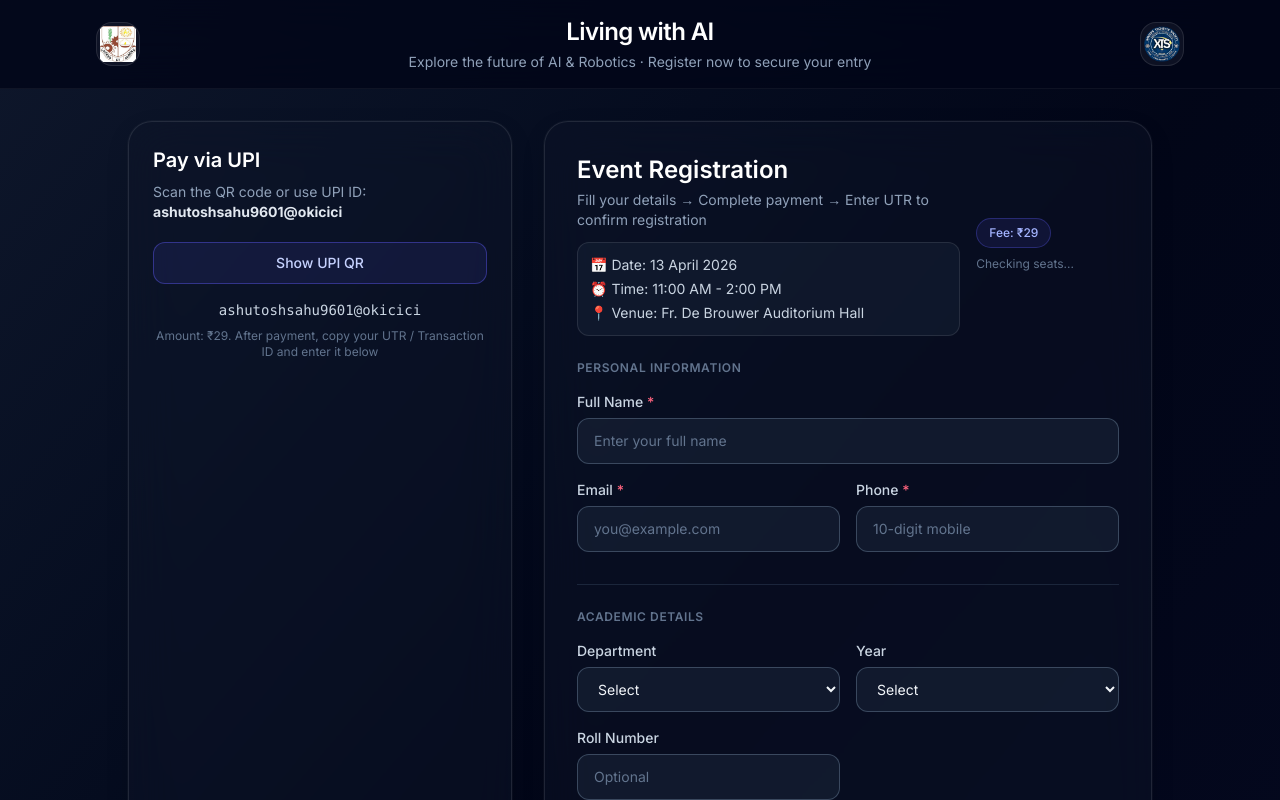
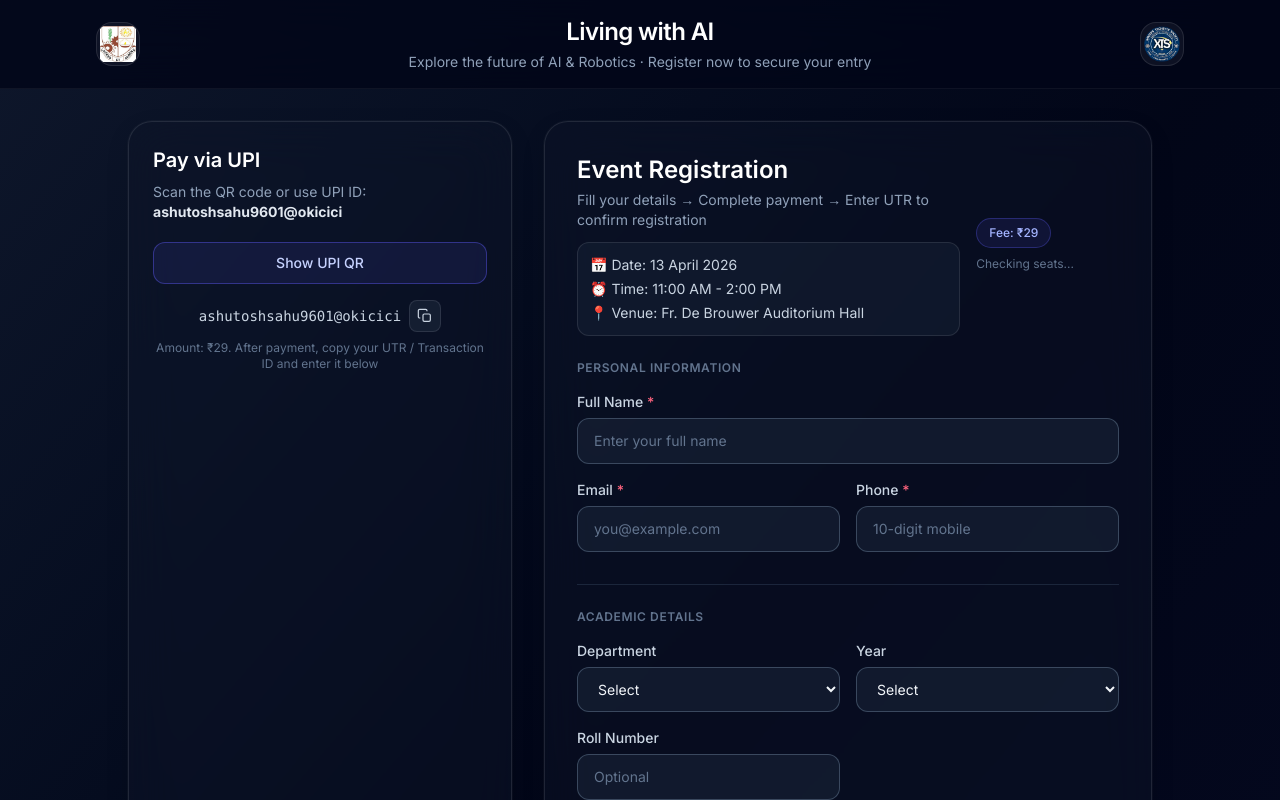
Before and after one commit to AshutoshCoder2024/EntryEase, a Next.js app: page / in a window 1280 px wide. Shown: the top 800 px of the page. Built offline with nearby package versions, Linux system fonts and the light colour scheme; no server answers.

Commit message:
Add UPI ID copy functionality to Home page; implement clipboard copy feature and display success message upon copying.

```diff
--- a/app/page.tsx
+++ b/app/page.tsx
@@ -26,6 +26,7 @@ export default function Home() {
   const [loading, setLoading] = useState(false);
   const [remainingSeats, setRemainingSeats] = useState<number | null>(null);
   const [showUpiQr, setShowUpiQr] = useState(false);
+  const [upiCopySuccess, setUpiCopySuccess] = useState(false);
   const submitGuardRef = useRef(false);
   /** Honeypot — must stay empty (bots often fill hidden fields). */
   const [websiteHp, setWebsiteHp] = useState("");
@@ -72,6 +73,16 @@ export default function Home() {
 
   function showStatus(message: string, variant: StatusVariant = "info") {
     setStatus({ message, variant });
+  }
+
+  async function handleCopyUpiId() {
+    try {
+      await navigator.clipboard.writeText(UPI_ID);
+      setUpiCopySuccess(true);
+      window.setTimeout(() => setUpiCopySuccess(false), 1800);
+    } catch {
+      showStatus("Could not copy UPI ID. Please copy it manually.", "error");
+    }
   }
 
   async function handleSubmit(e: FormEvent) {
@@ -220,9 +231,22 @@ export default function Home() {
                 />
               </div>
             )}
-            <p className="mt-3 text-center font-mono text-sm text-slate-300 sm:mt-4">
-              {UPI_ID}
-            </p>
+            <div className="mt-3 flex items-center justify-center gap-2 sm:mt-4">
+              <p className="font-mono text-sm text-slate-300">{UPI_ID}</p>
+              <button
+                type="button"
+                onClick={handleCopyUpiId}
+                aria-label="Copy UPI ID"
+                title="Copy UPI ID"
+                className="inline-flex h-8 w-8 items-center justify-center rounded-lg border border-white/10 bg-slate-800/60 text-slate-300 transition hover:bg-slate-700/70 hover:text-white focus:outline-none focus:ring-2 focus:ring-indigo-500/40"
+              >
+                <svg viewBox="0 0 24 24" className="h-4 w-4" fill="none" stroke="currentColor" strokeWidth="1.8">
+                  <rect x="9" y="9" width="11" height="11" rx="2"></rect>
+                  <path d="M5 15H4a2 2 0 0 1-2-2V4a2 2 0 0 1 2-2h9a2 2 0 0 1 2 2v1"></path>
+                </svg>
+              </button>
+            </div>
+            {upiCopySuccess && <p className="mt-1 text-center text-xs text-emerald-300">UPI ID copied</p>}
             <p className="mt-2 text-center text-xs text-slate-500">
               Amount: ₹{REGISTRATION_FEE}. After payment, copy your UTR / Transaction ID and enter it below
             </p>
@@ -413,7 +437,22 @@ export default function Home() {
                           }}
                         />
                       </div>
-                      <p className="mt-2 font-mono text-sm text-slate-300">{UPI_ID}</p>
+                      <div className="mt-2 flex items-center justify-center gap-2">
+                        <p className="font-mono text-sm text-slate-300">{UPI_ID}</p>
+                        <button
+                          type="button"
+                          onClick={handleCopyUpiId}
+                          aria-label="Copy UPI ID"
+                          title="Copy UPI ID"
+                          className="inline-flex h-8 w-8 items-center justify-center rounded-lg border border-white/10 bg-slate-800/60 text-slate-300 transition hover:bg-slate-700/70 hover:text-white focus:outline-none focus:ring-2 focus:ring-indigo-500/40"
+                        >
+                          <svg viewBox="0 0 24 24" className="h-4 w-4" fill="none" stroke="currentColor" strokeWidth="1.8">
+                            <rect x="9" y="9" width="11" height="11" rx="2"></rect>
+                            <path d="M5 15H4a2 2 0 0 1-2-2V4a2 2 0 0 1 2-2h9a2 2 0 0 1 2 2v1"></path>
+                          </svg>
+                        </button>
+                      </div>
+                      {upiCopySuccess && <p className="mt-1 text-xs text-emerald-300">UPI ID copied</p>}
                     </div>
                   )}
                 </div>
```
Also changed, not shown: 1 other file (tests, documents, lock files or other folders).
